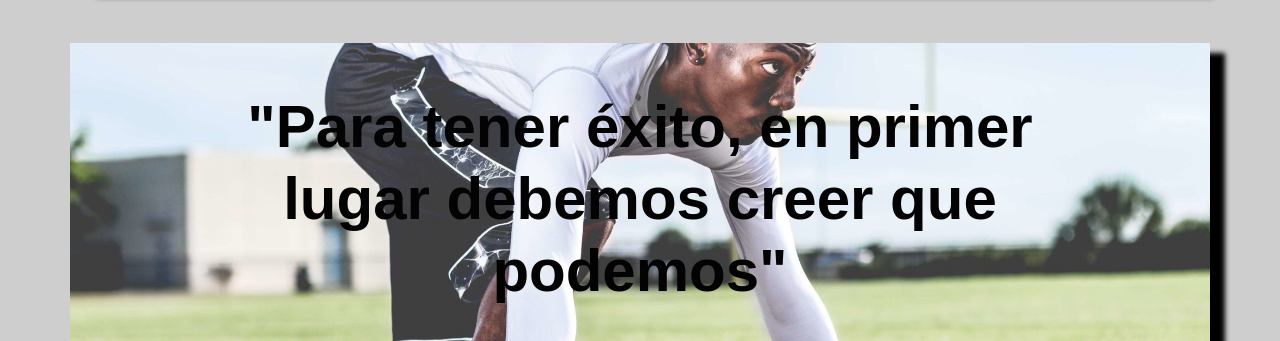
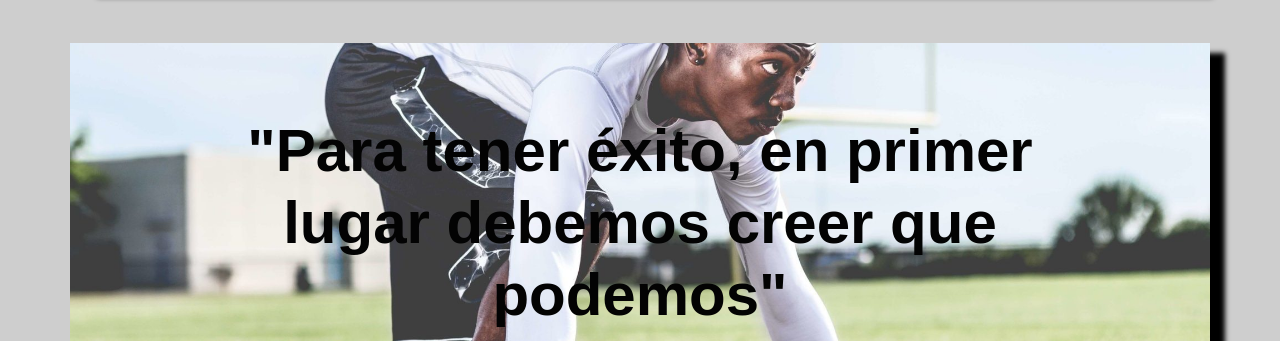
Before and after one commit to ThomasPalacio/White-North, a website: page index.html in a window 1280 px wide. Shown: the part 459-800 px from the top of the page. Drawn offline with nearby package versions, Linux system fonts and the light colour scheme; a web font is replaced by a local one.

```diff
--- a/index.html
+++ b/index.html
@@ -90,9 +90,9 @@
 
     <!-- Section motivacion -->
     <section class="container motivacion my-5">
-        <div class="row">
-            <div class="col-12 d-flex justify-content-center align-items-center">
-                <h4 class="motivacion__frase p-5">"Para tener éxito, en primer lugar debemos creer que podemos"</h4>
+        <div class="row d-flex align-self-center p-2">
+            <div class="col-12 d-flex justify-content-center align-items-center pt-5">
+                <h4 class="motivacion__frase pt-3">"Para tener éxito, en primer lugar debemos creer que podemos"</h4>
             </div>
         </div>
     </section>
```
